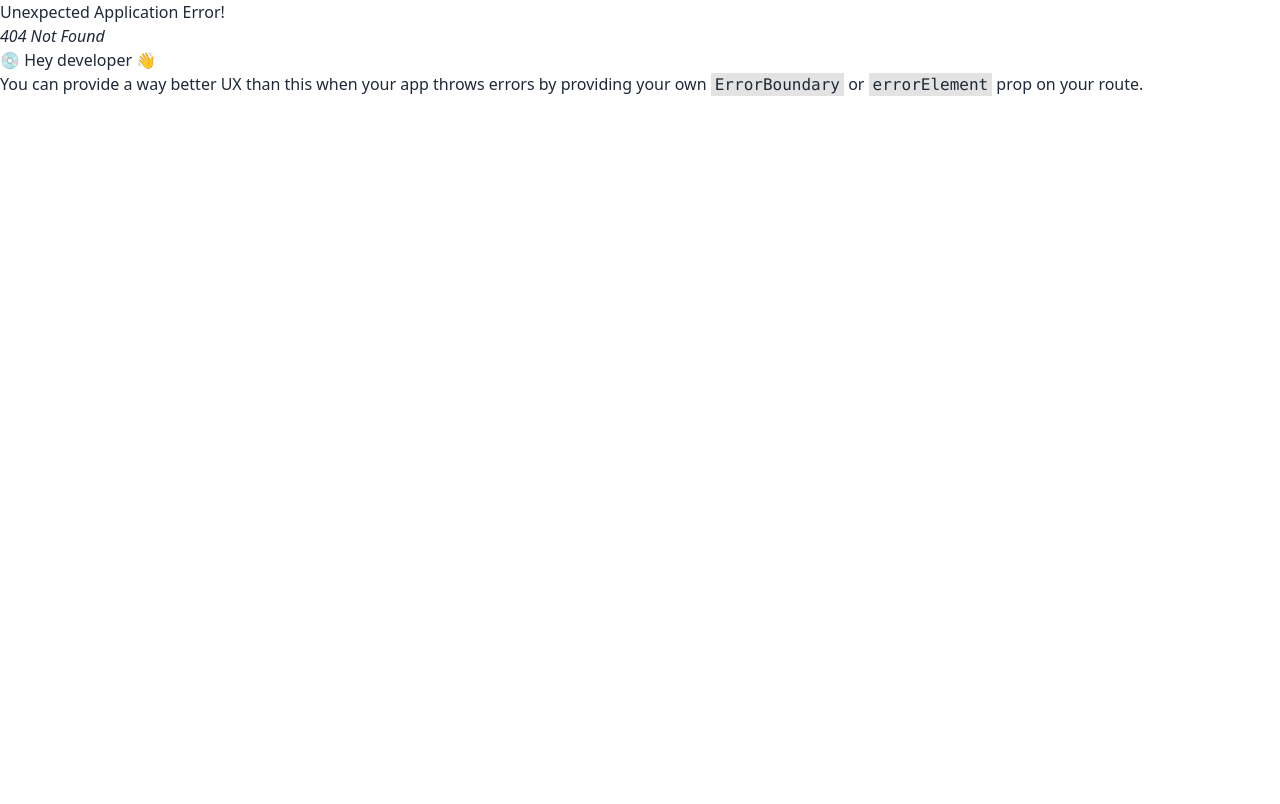
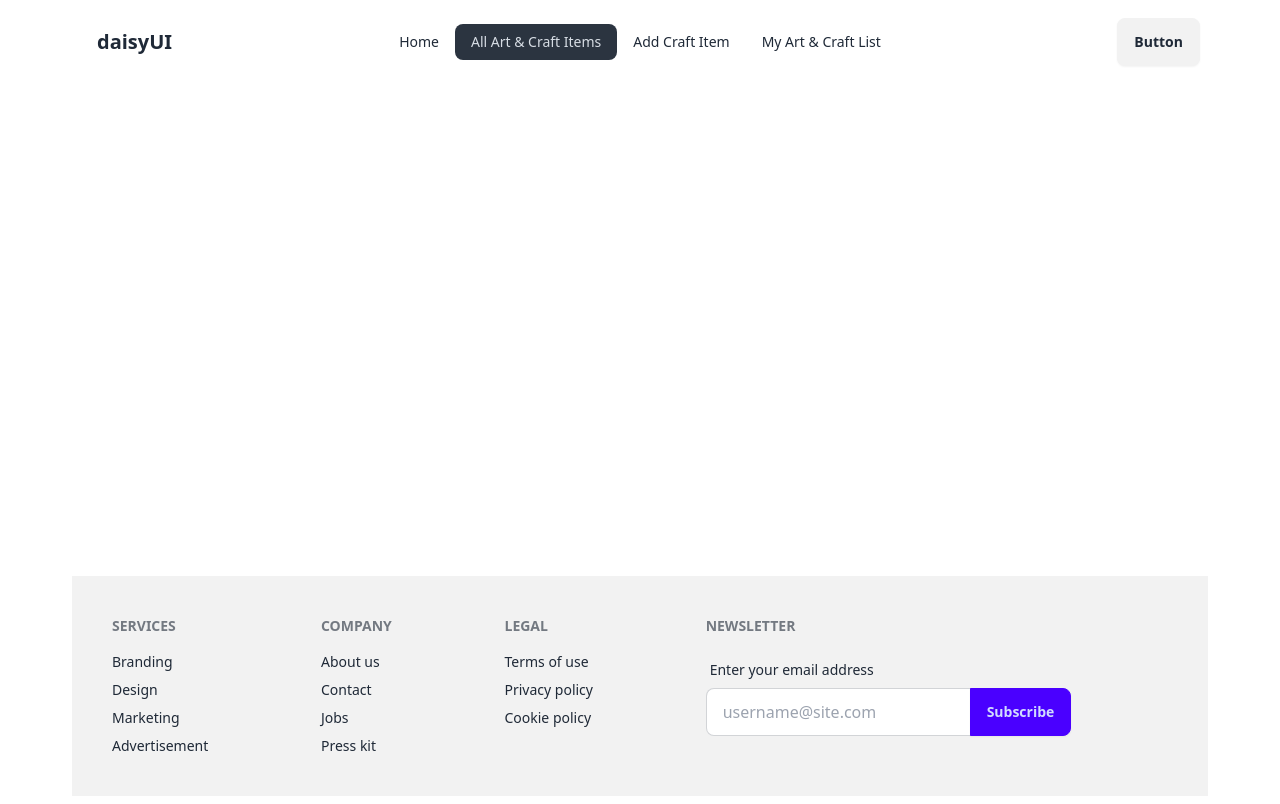
Before and after one commit to mrinellChandraRayHi/assignment_10_client_3, a React (Vite) app: page /allArtAndCraftItems in a window 1280 px wide. Before the commit this address had no page. Built offline with nearby package versions, Linux system fonts and the light colour scheme.

Commit message:
add pages

```diff
--- a/src/Components/Nav.jsx
+++ b/src/Components/Nav.jsx
@@ -1,4 +1,12 @@
+import { NavLink } from "react-router-dom";
+
 const Nav = () => {
+    const navlink=<>
+    <li><NavLink to='/'>Home</NavLink></li>
+    <li><NavLink to='/allArtAndCraftItems'>All Art & Craft Items</NavLink></li>
+    <li><NavLink to='/addCraftItem'>Add Craft Item</NavLink></li>
+    <li><NavLink to='/myArtAndCraftList'>My Art & Craft List</NavLink></li>
+    </>
     return (
         <div className="navbar bg-base-100">
             <div className="navbar-start">
@@ -7,32 +15,14 @@ const Nav = () => {
                     <svg xmlns="http://www.w3.org/2000/svg" className="h-5 w-5" fill="none" viewBox="0 0 24 24" stroke="currentColor"><path strokeLinecap="round" strokeLinejoin="round" strokeWidth="2" d="M4 6h16M4 12h8m-8 6h16" /></svg>
                 </div>
                 <ul tabIndex={0} className="menu menu-sm dropdown-content mt-3 z-[1] p-2 shadow bg-base-100 rounded-box w-52">
-                    <li><a>Item 1</a></li>
-                    <li>
-                    <a>Parent</a>
-                    <ul className="p-2">
-                        <li><a>Submenu 1</a></li>
-                        <li><a>Submenu 2</a></li>
-                    </ul>
-                    </li>
-                    <li><a>Item 3</a></li>
+                    {navlink}
                 </ul>
                 </div>
                 <a className="btn btn-ghost text-xl">daisyUI</a>
             </div>
             <div className="navbar-center hidden lg:flex">
                 <ul className="menu menu-horizontal px-1">
-                <li><a>Item 1</a></li>
-                <li>
-                    <details>
-                    <summary>Parent</summary>
-                    <ul className="p-2">
-                        <li><a>Submenu 1</a></li>
-                        <li><a>Submenu 2</a></li>
-                    </ul>
-                    </details>
-                </li>
-                <li><a>Item 3</a></li>
+                    {navlink}
                 </ul>
             </div>
             <div className="navbar-end">
--- a/src/Layout/Layout.jsx
+++ b/src/Layout/Layout.jsx
@@ -4,9 +4,9 @@ import Footer from "../Components/Footer";
 
 const Layout = () => {
     return (
-        <div>
+        <div className="max-w-6xl mx-auto p-2">
             <div><Nav/></div>
-            <div><Outlet/></div>
+            <div className="min-h-[calc(100vh-300px)]"><Outlet/></div>
             <div><Footer/></div>
         </div>
     );
--- /dev/null
+++ b/src/Pages/AddCraftItem.jsx
@@ -0,0 +1,9 @@
+const AddCraftItem = () => {
+    return (
+        <div>
+
+        </div>
+    );
+};
+
+export default AddCraftItem;
--- /dev/null
+++ b/src/Pages/AllArtAndCraftItems.jsx
@@ -0,0 +1,9 @@
+const AllArtAndCraftItems = () => {
+    return (
+        <div>
+
+        </div>
+    );
+};
+
+export default AllArtAndCraftItems;
--- /dev/null
+++ b/src/Pages/Home.jsx
@@ -0,0 +1,9 @@
+const Home = () => {
+    return (
+        <div>
+
+        </div>
+    );
+};
+
+export default Home;
--- /dev/null
+++ b/src/Pages/MyArtAndCraftList.jsx
@@ -0,0 +1,9 @@
+const MyArtAndCraftList = () => {
+    return (
+        <div>
+
+        </div>
+    );
+};
+
+export default MyArtAndCraftList;
```
Also changed, not shown: src/Router/Router.jsx (+24 -1 lines).
